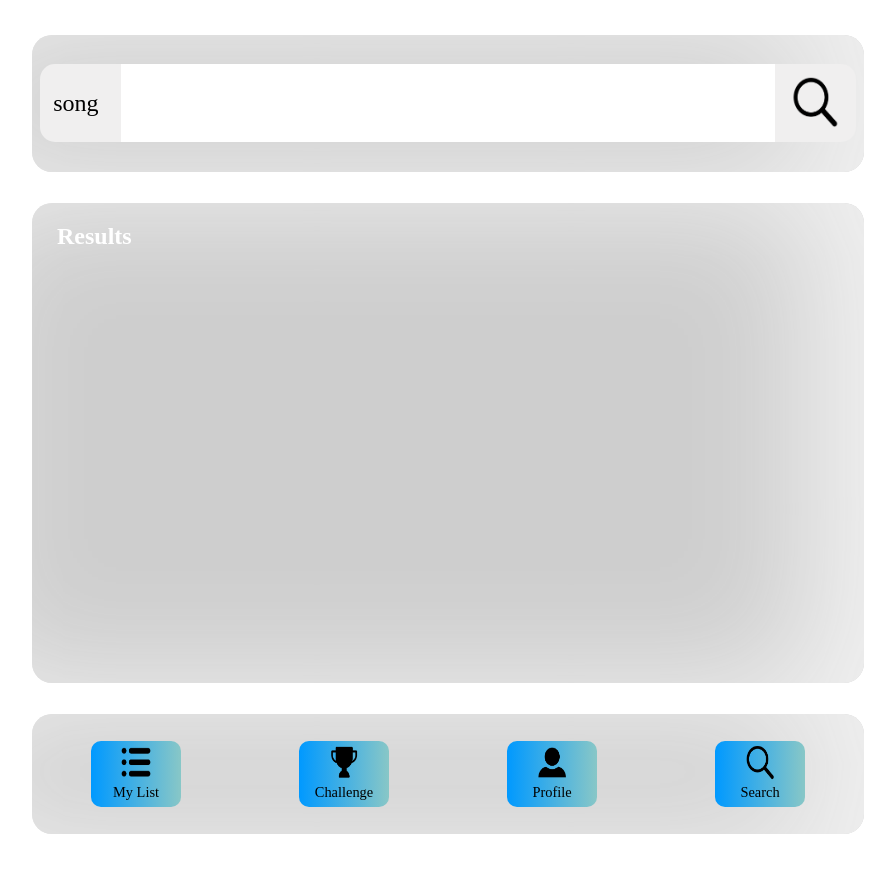
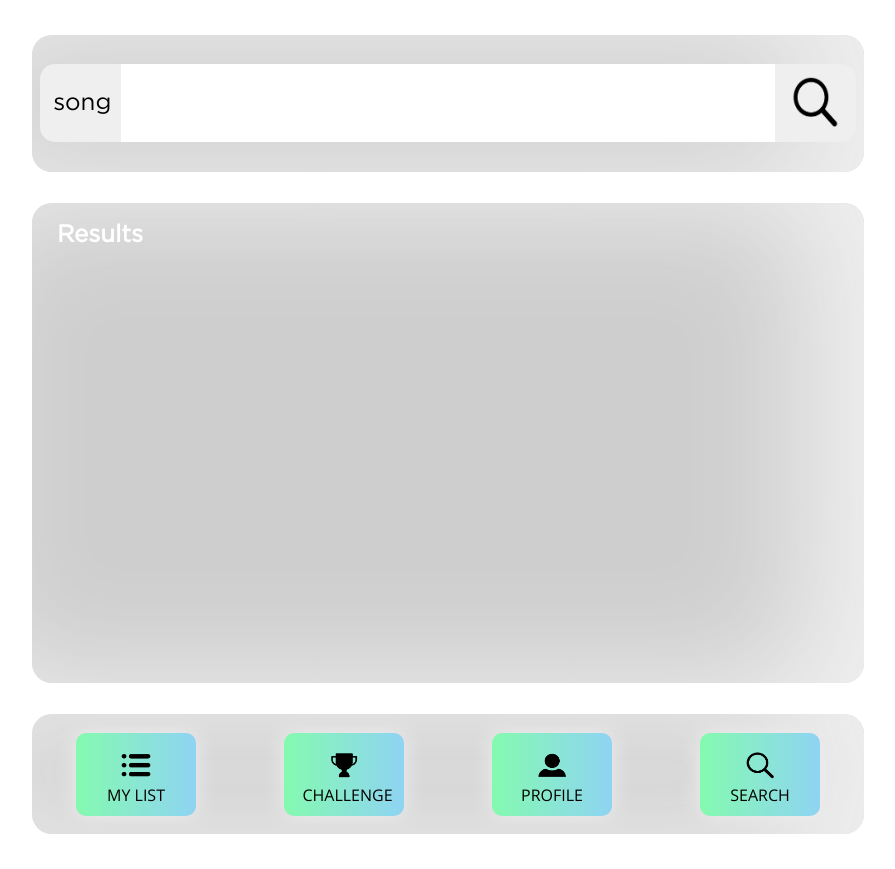
Before and after one commit to eunhyekim224/noraecheck, a PHP site: page /index.php?action=search in a window 1280 px wide. Shown: the whole page, without its empty margins (192-1087 px from the left). Run offline with PHP 8.4, Linux system fonts and the light colour scheme; the visitor is signed in with stand-in values (Sample User, id 1); data comes from the database, SQL or seed files in the repository; data that the repository does not hold is empty; some libraries are stand-ins or nearby versions.

Commit message:
- update style for nav buttons - extracted nav as a separate view file - update style for banner

```diff
--- a/public/css/style.css
+++ b/public/css/style.css
@@ -64,7 +64,7 @@ li {
 
 /* new button style */
 
-.btn {
+.btn, #menuIcons li{
     margin: 10px;
     padding: 30px;
     text-align: center;
@@ -72,20 +72,19 @@ li {
     transition: 0.5s;
     background-size: 200% auto;
     color: white;
-    /* text-shadow: 0px 0px 10px rgba(0,0,0,0.2);*/
     box-shadow: 0 0 20px #eee;
     border-radius: 10px;
 }
 
-.btn:hover {
+.btn:hover, #menuIcons li:hover {
     background-position: right center;
 }
 
-.btnBlue {
+.btnBlue, #menuIcons li {
     background-image: linear-gradient(to right, #84fab0 0%, #8fd3f4 51%, #84fab0 100%);
 }
 
-.btnOrange {
+.btnOrange, #menuIcons li:focus {
     background-image: linear-gradient(to right, #f6d365 0%, #fda085 51%, #f6d365 100%);
 }
 
@@ -118,14 +117,9 @@ li {
 }
 
 #menuIcons li {
-    align-items: center;
     width: 10%;
-    height: 50%;
-    padding: 3px;
-    border-radius: 10px;
-    background-color: white;
-    text-align: center;
-    font-size: 0.9em;
+    height: 39%;
+    padding: 18px;
 }
 
 /* #menuIcons li:first-child {
@@ -191,14 +185,14 @@ li {
     border-radius: 10px;
 }
 
-#playlistInfo {
+/* #playlistInfo {
     margin-top: -15px;
-}
+} */
 
-/* #playlistInfo,#songInfo {
+#playlistInfo,#songInfo {
     margin-top: -2%;
     font-size: 0.9em;
-} */
+}
 
 #createTxt {
     display: flex;
@@ -280,11 +274,6 @@ li {
     cursor: pointer;
     text-transform: lowercase;
 }
-
-
-/* .modalButtons input:hover, .modalButtons input:focus {
-    background: linear-gradient(to right, rgb(251, 255, 0) 0%, rgb(253, 179, 67) 100% );
-} */
 
 /* new modal style */
 
@@ -384,22 +373,15 @@ input.question + label > span {
     background-size: 100%;
     height: 15%;
     display: flex;
-    justify-content: space-between;
     align-items: center;
+    justify-content: center;
 }
 
 #bannerImage {
-    width: 25%;
+    width: 29%;
+    padding-right: -18px;
+    margin-right: -97px;
 }
-
-#bannerText {
-    width: 75%;
-}
-/* #bannerText span {
-    background-image: linear-gradient(to right, rgb(0, 153, 255) 0%, #88c7c7 100% );
-    -webkit-background-clip: text;
-    -webkit-text-fill-color: transparent;
-} */
 
 #banner .word {
     width: 70%;
@@ -408,7 +390,7 @@ input.question + label > span {
     font-family: 'Jua', sans-serif;
     /* text-shadow: 0 0 3px rgba(0, 0, 0, 1); */
     font-size: 5em;
-    background-image: linear-gradient(to right, rgb(0, 153, 255) 0%, rgb(136, 199, 199) 100% );
+    background-image: linear-gradient(to right, #84fab0 0%, #8fd3f4 51%, #84fab0 100%);
     -webkit-background-clip: text;
     -webkit-text-fill-color: transparent;
 }
--- /dev/null
+++ b/view/nav.php
@@ -0,0 +1,28 @@
+<nav id="nav" class="openSans">
+    <ul id="menuIcons">
+        <li id="myListIcon" class="neonBlue">
+            <a href="index.php?action=showMyList" title="Go to my list">
+                <img src="public/images/songList.png"/>
+                <p>My List</p>
+            </a>
+        </li>
+        <li class="neonBlue">
+            <a href="#" title="Go to challenge">
+                <img src="public/images/challenge.png"/>
+                <p>Challenge</p>
+            </a>
+        </li>
+        <li class="neonBlue">
+            <a href="#" title="Go to profile">
+                <img src="public/images/profile.png"/>
+                <p>Profile</p>
+            </a>
+        </li>
+        <li class="neonBlue">
+            <a href="index.php?action=search" title="Go to search">
+                <img src="public/images/search.png"/>
+                <p>Search</p>
+            </a>
+        </li>
+    </ul>
+</nav>
--- a/view/newPlaylistModal.php
+++ b/view/newPlaylistModal.php
@@ -1,8 +1,8 @@
 <div class="modal">
     <div class="modalContent">
         <form method="post" action="index.php">
-            <input type="hidden" name="newPlaylist">
-            <input type="text" name="name" class="question" id="playlistName" autocomplete="off" />
+            <input type="hidden" name="action" value="newPlaylist">
+            <input type="text" name="playlistName" class="question" id="playlistName" autocomplete="off" />
             <label for="playlistName"><span>What's the name of your playlist?</span></label>
             <div class="modalButtons openSans">
                 <input type="submit" name="create" value="Create" class="btn btnBlue">
--- a/view/search.php
+++ b/view/search.php
@@ -7,9 +7,9 @@
 }
 $email = isset($_GET['email']) ? $_GET['email'] : ''
 ?>
-<div class="mainWrapper homePage">
-<input type='hidden' name='modalDisplay' id='modalDisplay' value=<?=$modalDisplay?>>
-<?php include('newSongModal.php'); ?>
+<div class="mainWrapper homePage gothamPro">
+    <input type='hidden' name='modalDisplay' id='modalDisplay' value=<?=$modalDisplay?>>
+    <?php include('newSongModal.php'); ?>
     <!-- include banner php file instead of header tag -->
     <div id='search'>
         <div id="searchOptions" class="searchOptions">
@@ -22,44 +22,14 @@ $email = isset($_GET['email']) ? $_GET['email'] : ''
         <button type="button"  id="submit"><img src="public/images/search.png"/></button>
     </div>
     <script src="./public/js/searchBarDisplay.js"></script>
-
-
     <section id="results">
         <h1>Results</h1>
         <div id="searchResults">
-
         <!-- add divs with the list of songs from js function -->
         </div>
     </section>
     <script src="./public/js/modalSearch.js"></script>
-    <nav id="nav">
-        <ul id="menuIcons">
-            <li id="myListIcon" class="neonBlue">
-                <a href="index.php?action=showMyList" title="Go to my list">
-                    <img src="public/images/songList.png"/>
-                    <p>My List</p>
-                </a>
-            </li>
-            <li class="neonBlue">
-                <a href="#" title="Go to challenge">
-                    <img src="public/images/challenge.png"/>
-                    <p>Challenge</p>
-                </a>
-            </li>
-            <li class="neonBlue">
-                <a href="#" title="Go to profile">
-                    <img src="public/images/profile.png"/>
-                    <p>Profile</p>
-                </a>
-            </li>
-            <li class="neonBlue">
-                <a href="index.php?action=search" title="Go to search">
-                    <img src="public/images/search.png"/>
-                    <p>Search</p>
-                </a>
-            </li>
-        </ul>
-    </nav>
+    <?php include('nav.php'); ?>
 </div>
 <script src="./public/js/songApi.js"></script>
 <?php $content = ob_get_clean();?>
```
Also changed, not shown: view/home.php (+1 -28 lines), model/PlaylistManager.php (line endings or trailing spaces), view/homeBanner.php (line endings or trailing spaces).
